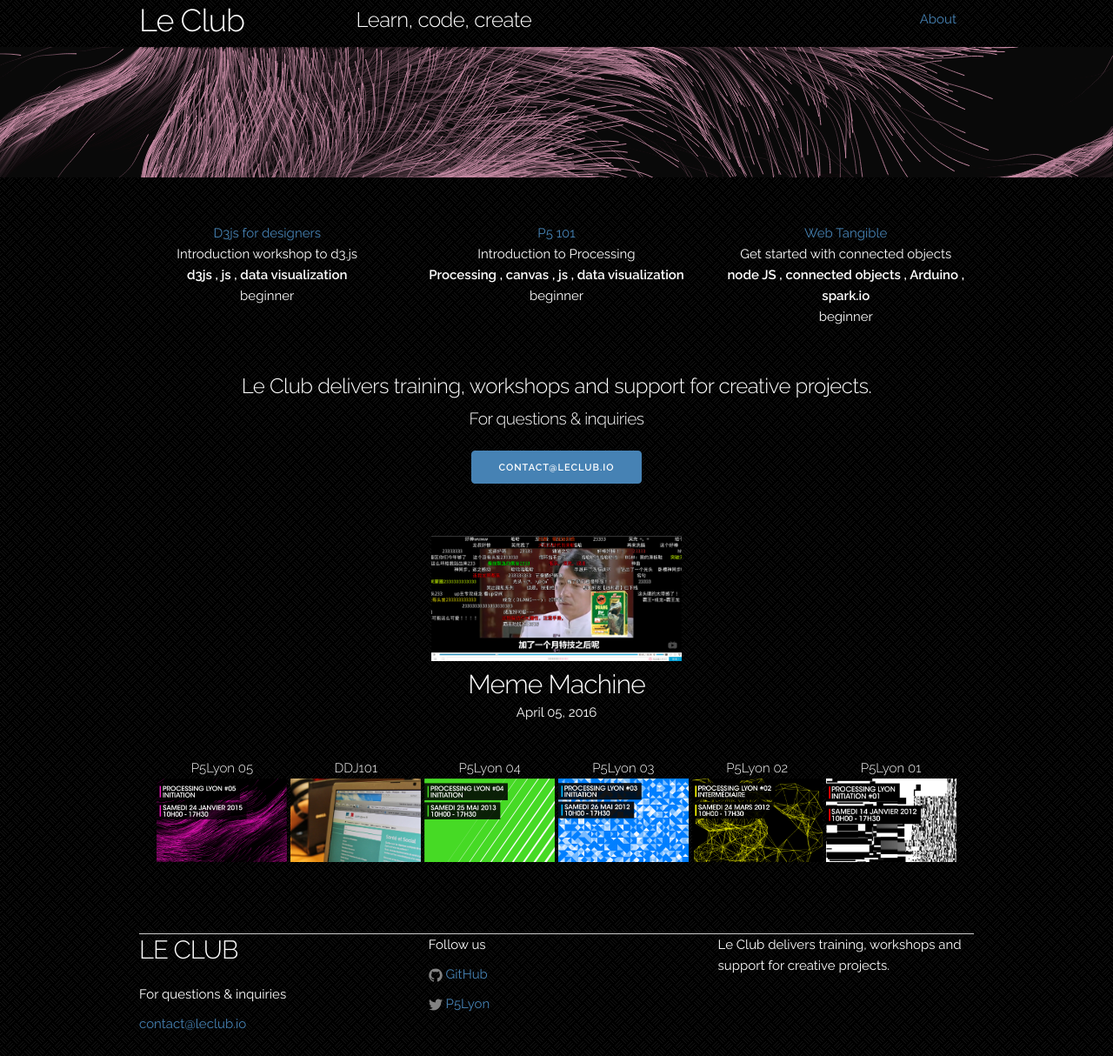
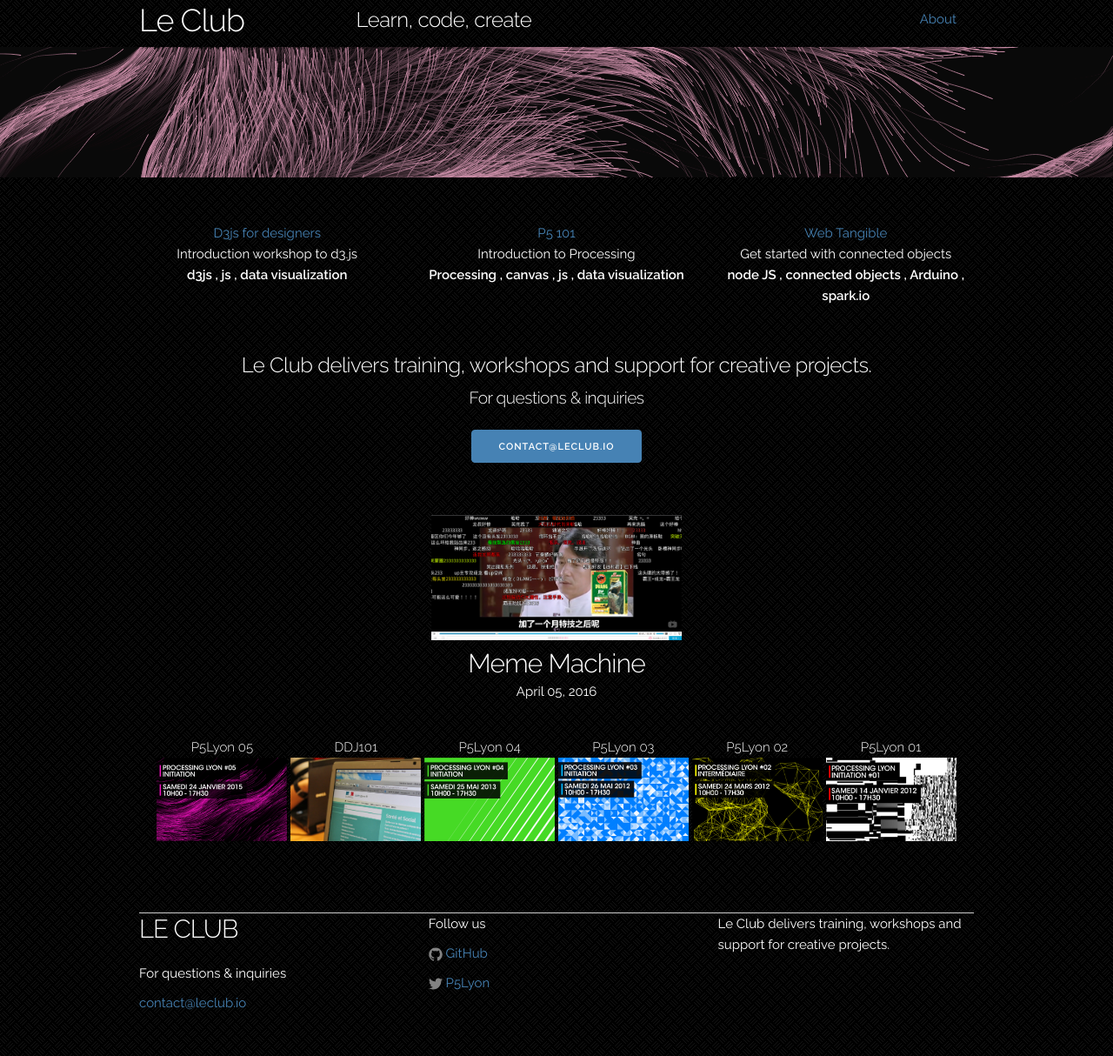
Before and after one commit to leClub/leClub.github.io, a Jekyll site: the page built from index.md, in a window 1280 px wide. Shown: the whole page at 87% size. Built offline with Jekyll 4.4.1, drawn with Linux system fonts in a browser that asks for light colours.

Commit message:
remove workshop audience level on homepage

```diff
--- a/_includes/workshops/index_item.html
+++ b/_includes/workshops/index_item.html
@@ -15,5 +15,5 @@
     </b>
   {% endif %}
 
-  {% if workshop.level %}<br> {{workshop.level}} {% endif %}
+  <!-- {% if workshop.level %}<br> {{workshop.level}} {% endif %} -->
 </li>
```
